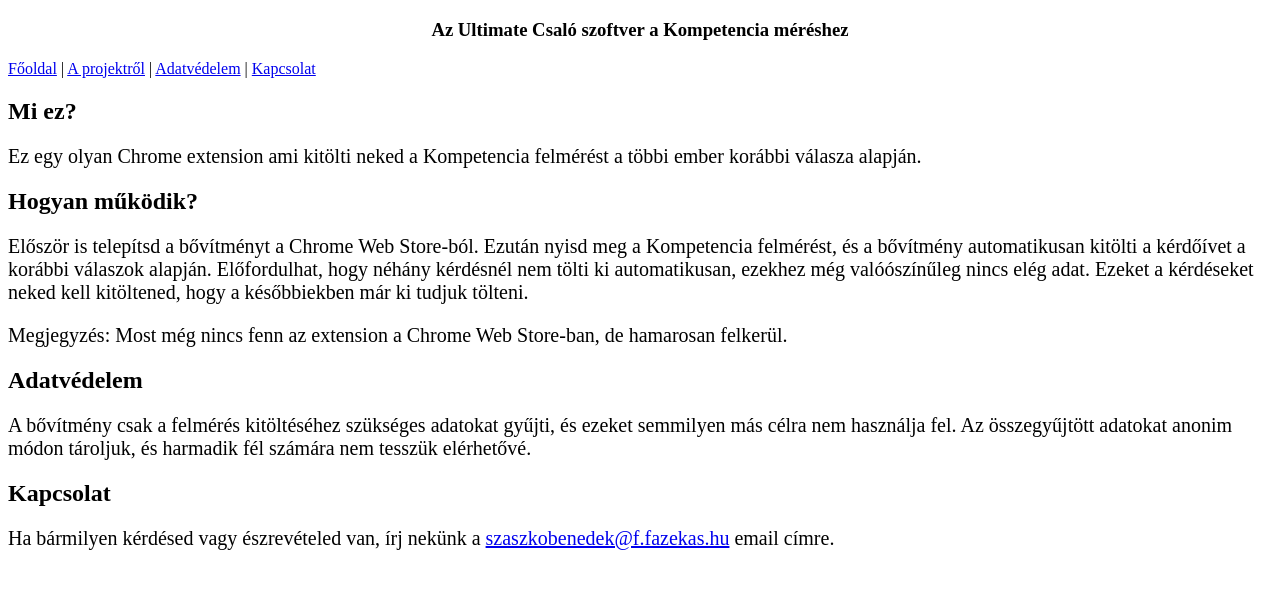
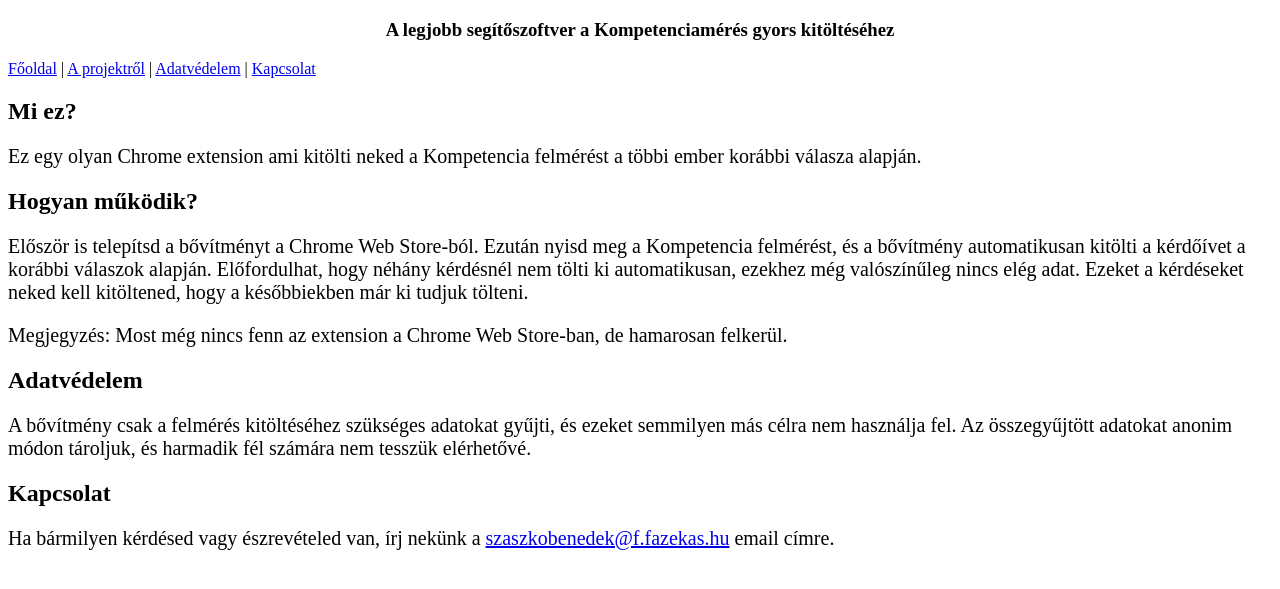
Before and after one commit to SzBence3/TeKaKuServer, a website: page webpage/index.html in a window 1280 px wide. Shown: the part 61-650 px from the top of the page. Drawn offline with Linux system fonts and the light colour scheme.

Commit message:
a "csaló szoftver" nem valami legálisnak hangzó cucc - megváltoztatva

```diff
--- a/webpage/index.html
+++ b/webpage/index.html
@@ -8,7 +8,7 @@
 </head>
 <body>
     <h1 style = "text-align: center;">A Teheteség Kapujának Kulcsa</h1>
-    <h3 style = "text-align: center;">Az Ultimate Csaló szoftver a Kompetencia méréshez</h3>
+    <h3 style = "text-align: center;">A legjobb segítőszoftver a Kompetenciamérés gyors kitöltéséhez</h3>
     <!--Navigáció-->
     <div>
         <a href="index.html">Főoldal</a> |
@@ -24,7 +24,7 @@
         <p>
             Először is telepítsd a bővítményt a Chrome Web Store-ból.
             Ezután nyisd meg a Kompetencia felmérést, és a bővítmény automatikusan kitölti a kérdőívet a korábbi válaszok alapján.
-            Előfordulhat, hogy néhány kérdésnél nem tölti ki automatikusan, ezekhez még valóószínűleg nincs elég adat.
+            Előfordulhat, hogy néhány kérdésnél nem tölti ki automatikusan, ezekhez még valószínűleg nincs elég adat.
             Ezeket a kérdéseket neked kell kitöltened, hogy a későbbiekben már ki tudjuk tölteni.
         </p>
         <p>
```
